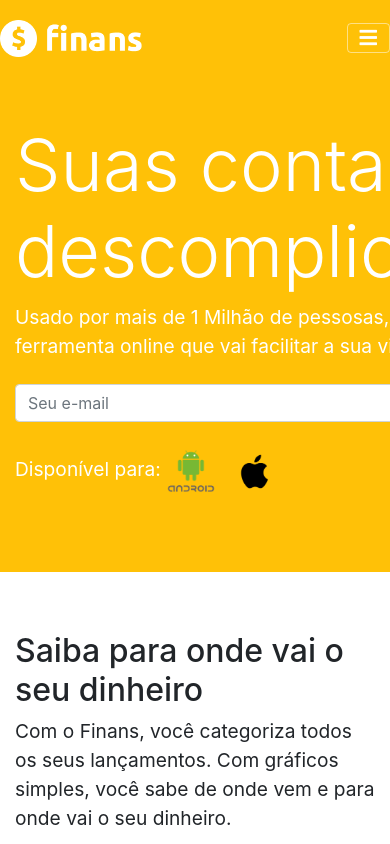
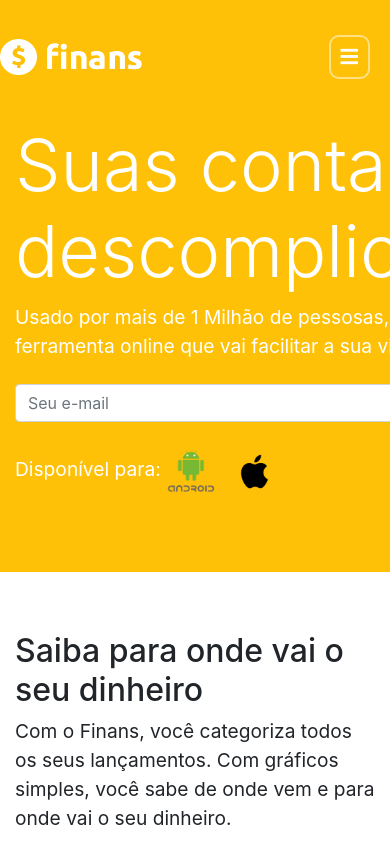
Before and after one commit to Domisnnet/Finans, a plain HTML site: page index.html in a window 390 px wide. Shown: the top 844 px of the page. Drawn offline with nearby package versions, Linux system fonts and the light colour scheme.

Commit message:
atrualização no menu hamburguer

```diff
--- a/css/estilo.css
+++ b/css/estilo.css
@@ -1,6 +1,3 @@
-
-/* Configuração do Site */
-
 
 #home {
 	background: #ffc107;
@@ -12,8 +9,6 @@
 	margin-left: 60px;
 }
 
-/* Navegação */
-
 nav.navbar-transparente {
 	padding: 15px 0;
 	background-color: #ffc107;
@@ -21,6 +16,7 @@
 
 .navbar-light .navbar-nav .nav-link {
 	color: white;
+	padding: 20px;
 }
 
 .navbar-light .navbar-nav .nav-link:hover {
@@ -30,6 +26,10 @@
 .navbar-light .navbar-toggler {
 	color: rgba(255, 255, 255, 0.5);
 	border-color: rgba(255, 255, 255, 0.5);
+	padding: 10px 10px;
+	margin: 20PX;
+	border-radius: 10px;
+	border-width: 2px;
 }
 
 .divisor {
@@ -46,9 +46,6 @@
 p {
 	font-size: larger;
 }
-
-
-/* Rodapé */
 
 footer {
 	background: rgba(0, 0, 0, 0.9);
```
